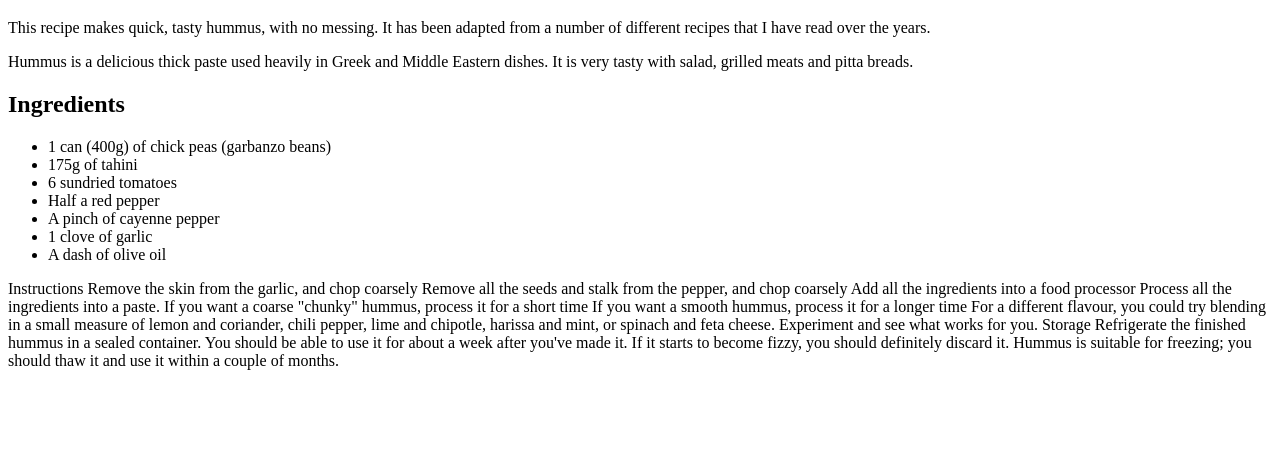
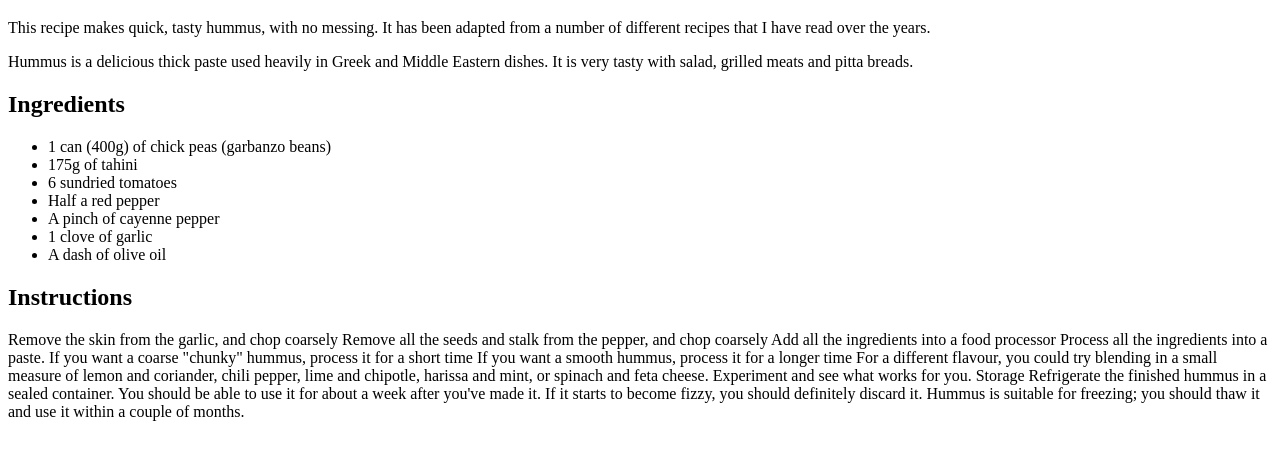
Before and after one commit to Gitthuma/html-structure, a plain HTML site: page index.html in a window 1280 px wide. Shown: the part 61-520 px from the top of the page. Drawn offline with Linux system fonts and the light colour scheme.

Commit message:
Added h2 element for the instructions

```diff
--- a/index.html
+++ b/index.html
@@ -27,6 +27,7 @@
         <li>A dash of olive oil</li>
     </ul>
 
+    <h2>Instructions</h2>
 
 
 
@@ -35,7 +36,6 @@
 
 
 
-    Instructions
 
     Remove the skin from the garlic, and chop coarsely
     Remove all the seeds and stalk from the pepper, and chop coarsely
```
